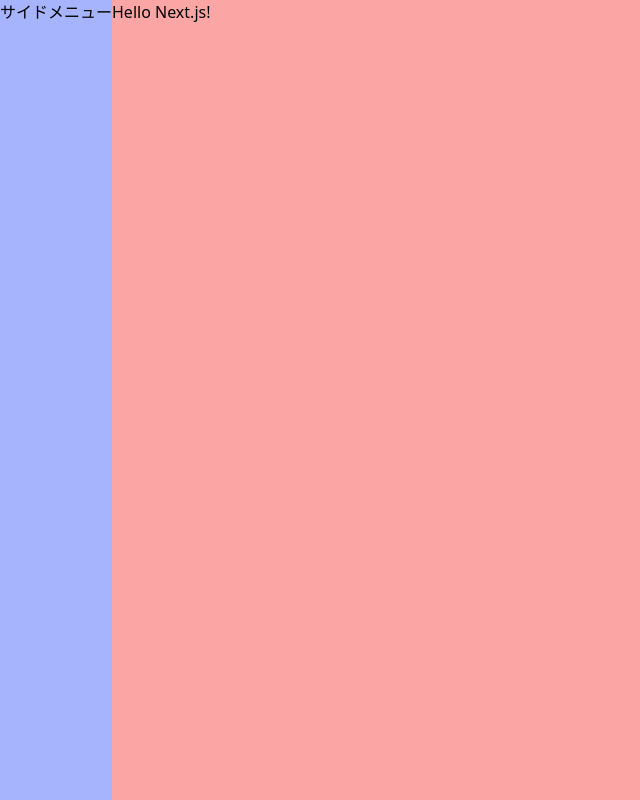
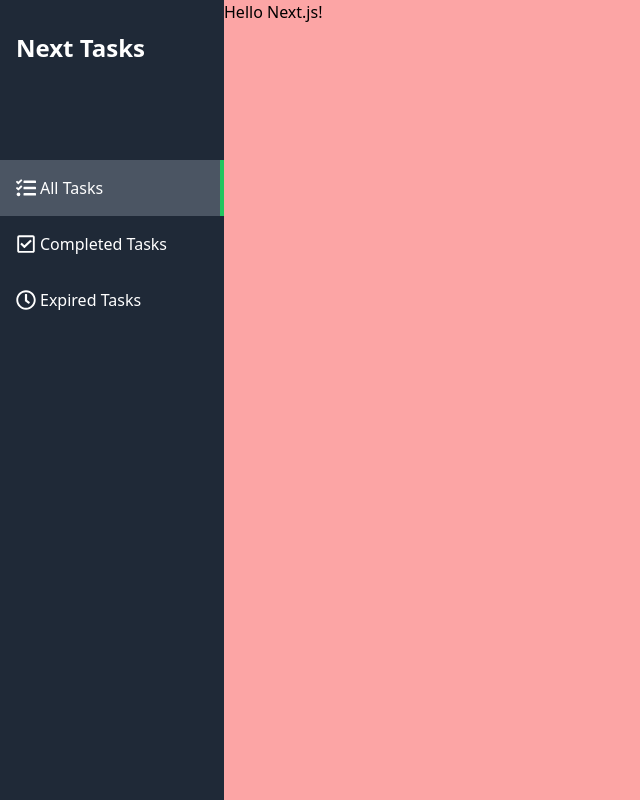
Before and after one commit to yumitaito/next14-tasks, a Next.js app: page / in a window 1280 px wide. Shown: the whole page, without its empty margins (0-640 px from the left). Built offline with nearby package versions, Linux system fonts and the light colour scheme.

Commit message:
サイドメニューの実装

```diff
--- a/src/app/(main)/layout.tsx
+++ b/src/app/(main)/layout.tsx
@@ -1,7 +1,9 @@
+import SideMenu from "../../components/SideMenu/SideMenu";
+
 const MainLayout = ({ children }: { children: React.ReactNode }) => {
   return (
     <div className="flex h-screen ">
-      <div className=" bg-indigo-300 ">サイドメニュー</div>
+      <SideMenu />
       <main className=" bg-red-300 flex-1 overflow-auto">{children}</main>
     </div>
   );
--- /dev/null
+++ b/src/components/SideMenu/NavList/NavItem/NavItem.tsx
@@ -0,0 +1,27 @@
+"use client";
+
+import Link from "next/link";
+import { usePathname } from "next/navigation";
+
+interface NavItemProps {
+  label: string;
+  link: string;
+  icon: React.ReactNode;
+}
+
+const NavItem: React.FC<NavItemProps> = ({ label, link, icon }) => {
+  const pathname = usePathname();
+  return (
+    <Link
+      href={link}
+      className={`flex p-4 items-center w-full hover:bg-gray-700 font-medium ${
+        pathname === link ? "bg-gray-600 border-r-4 border-r-green-500" : ""
+      }`}
+    >
+      <div className="mr-1">{icon}</div>
+      <div>{label}</div>
+    </Link>
+  );
+};
+
+export default NavItem;
--- /dev/null
+++ b/src/components/SideMenu/NavList/NavList.tsx
@@ -0,0 +1,46 @@
+import { FaRegCheckSquare, FaRegClock, FaTasks } from "react-icons/fa";
+import NavItem from "./NavItem/NavItem";
+
+interface NavItemType {
+  id: number;
+  label: string;
+  link: string;
+  icon: React.ReactNode;
+}
+
+const NavList = () => {
+  const navList: NavItemType[] = [
+    {
+      id: 1,
+      label: "All Tasks",
+      link: "/",
+      icon: <FaTasks className="size-5" />,
+    },
+    {
+      id: 2,
+      label: "Completed Tasks",
+      link: "/completed",
+      icon: <FaRegCheckSquare className="size-5" />,
+    },
+    {
+      id: 3,
+      label: "Expired Tasks",
+      link: "/expired",
+      icon: <FaRegClock className="size-5" />,
+    },
+  ];
+  return (
+    <div className="mt-24">
+      {navList.map((item) => (
+        <NavItem
+          key={item.id}
+          label={item.label}
+          link={item.link}
+          icon={item.icon}
+        />
+      ))}
+    </div>
+  );
+};
+
+export default NavList;
--- /dev/null
+++ b/src/components/SideMenu/SideMenu.tsx
@@ -0,0 +1,14 @@
+import NavList from "./NavList/NavList";
+
+const SideMenu = () => {
+  return (
+    <div className="w-56 pt-8 bg-gray-800 text-white">
+      <div>
+        <h1 className="px-4 text-2xl font-bold">Next Tasks</h1>
+        <NavList />
+      </div>
+    </div>
+  );
+};
+
+export default SideMenu;
```
Also changed, not shown: package.json (+6 -4 lines), 1 other file (tests, documents, lock files or other folders).
